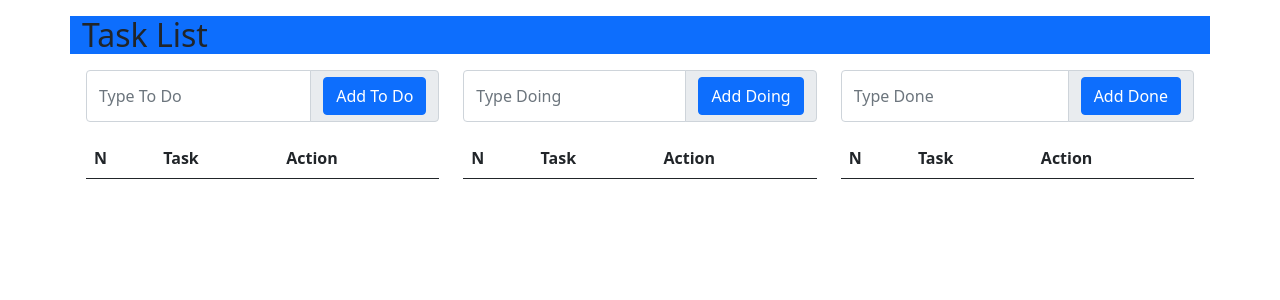
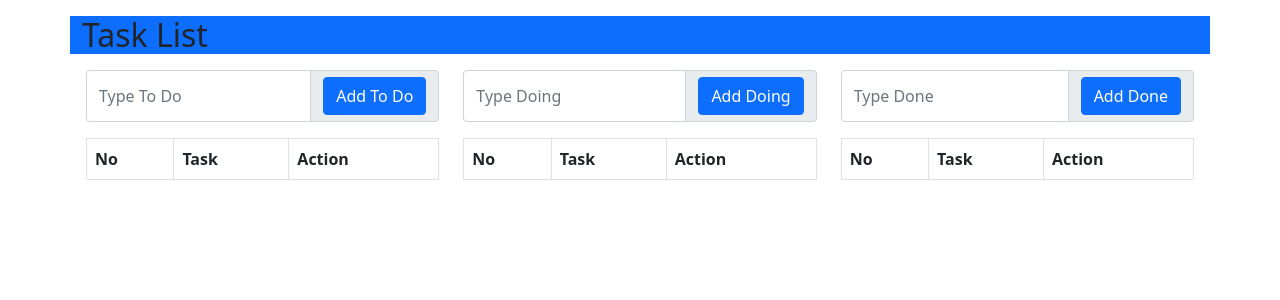
Before and after one commit to nocomma21/simple-ToDoList, a PHP site: page / in a window 1280 px wide. Shown: the top 300 px of the page. Run offline with PHP 8.4, Linux system fonts and the light colour scheme; tables that the repository leaves empty or names only in its code hold one stand-in row (values such as "Sample post"); lists and menus that the app fills with data are empty.

Commit message:
commit-2

```diff
--- a/index.php
+++ b/index.php
@@ -26,9 +26,17 @@
 //     mysqli_query($conn, "INSERT INTO tasks (task) VALUES ('$task')");
 //     header('location: index.php');
 // }
+
 // delete task
 if (isset($_GET['del_task'])) {
     $id = $_GET['del_task'];
+    mysqli_query($conn, "DELETE FROM tasks WHERE id=$id");
+    header('location: index.php');
+}
+
+// striketrough task
+if (isset($_GET['strike_task'])) {
+    $id = $_GET['strike_task'];
     mysqli_query($conn, "DELETE FROM tasks WHERE id=$id");
     header('location: index.php');
 }
@@ -71,13 +78,11 @@
                         </span>
                     </div>
                 </form>
-                <table class="table">
-                    <thead>
-                        <tr>
-                            <th>N</th>
+                <table class="table table-striped table-hover table-bordered mt-3">
+                    <thead class="table">
+                        <th>No</th>
                         <th>Task</th>
                         <th>Action</th>
-                        </tr>
                     </thead>
                     <tbody>
                         <?php $index1 = 1; ?>
@@ -106,13 +116,11 @@
                         </span>
                     </div>
                 </form>
-                <table class="table">
-                    <thead>
-                        <tr>
-                            <th>N</th>
+                <table class="table table-striped table-hover table-bordered mt-3">
+                    <thead class="table">
+                        <th>No</th>
                         <th>Task</th>
                         <th>Action</th>
-                        </tr>
                     </thead>
                     <tbody>
                         <?php $index2 = 1; ?>
@@ -139,13 +154,11 @@
                         </span>
                     </div>
                 </form>
-                <table class="table">
-                    <thead>
-                        <tr>
-                            <th>N</th>
+                <table class="table table-striped table-hover table-bordered mt-3">
+                    <thead class="table">
+                        <th>No</th>
                         <th>Task</th>
                         <th>Action</th>
-                        </tr>
                     </thead>
                     <tbody>
                         <?php $index3 = 1; ?>
```
Also changed, not shown: other parts of index.php (+24 -9 lines). Lines whose indentation alone changed are shown as unchanged.
